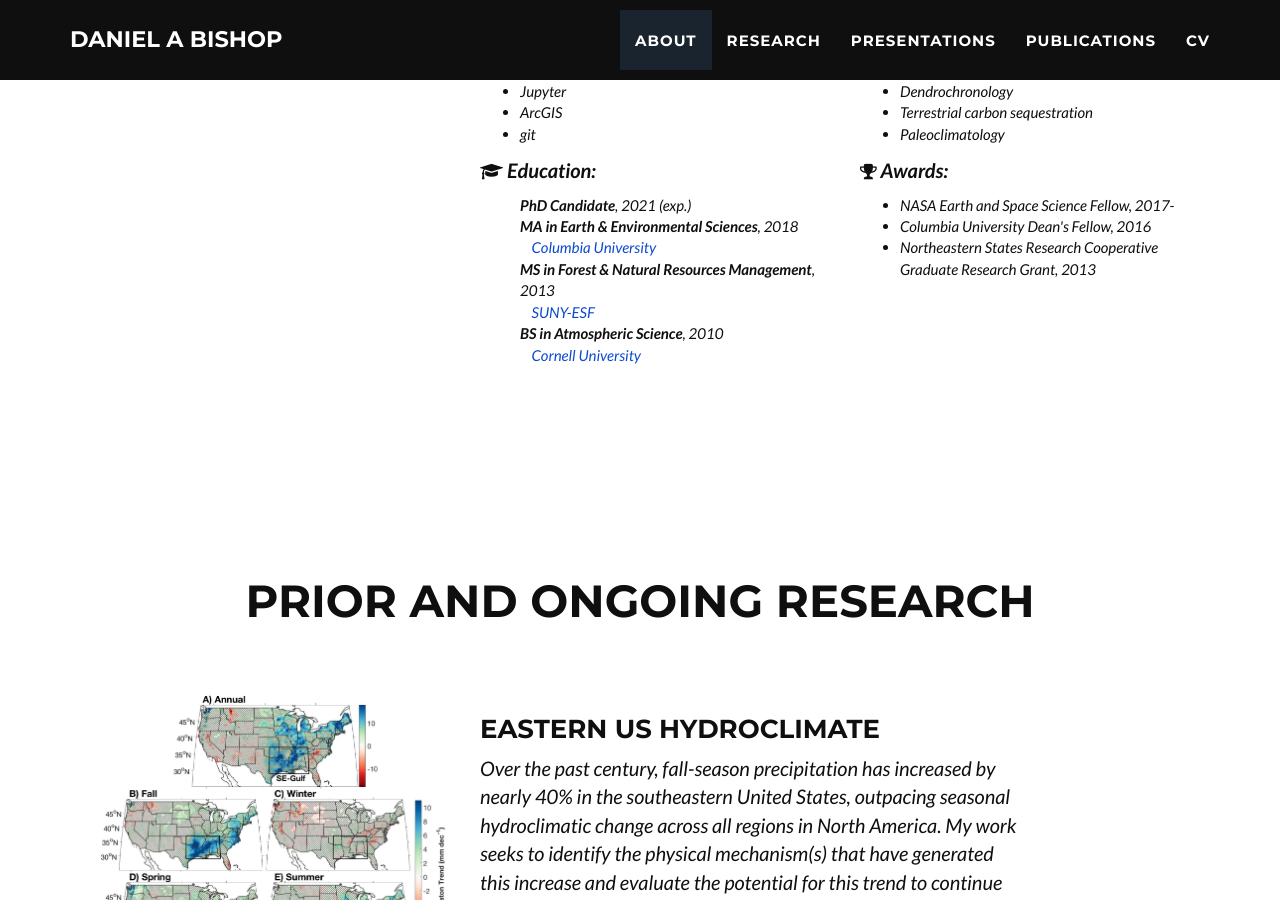
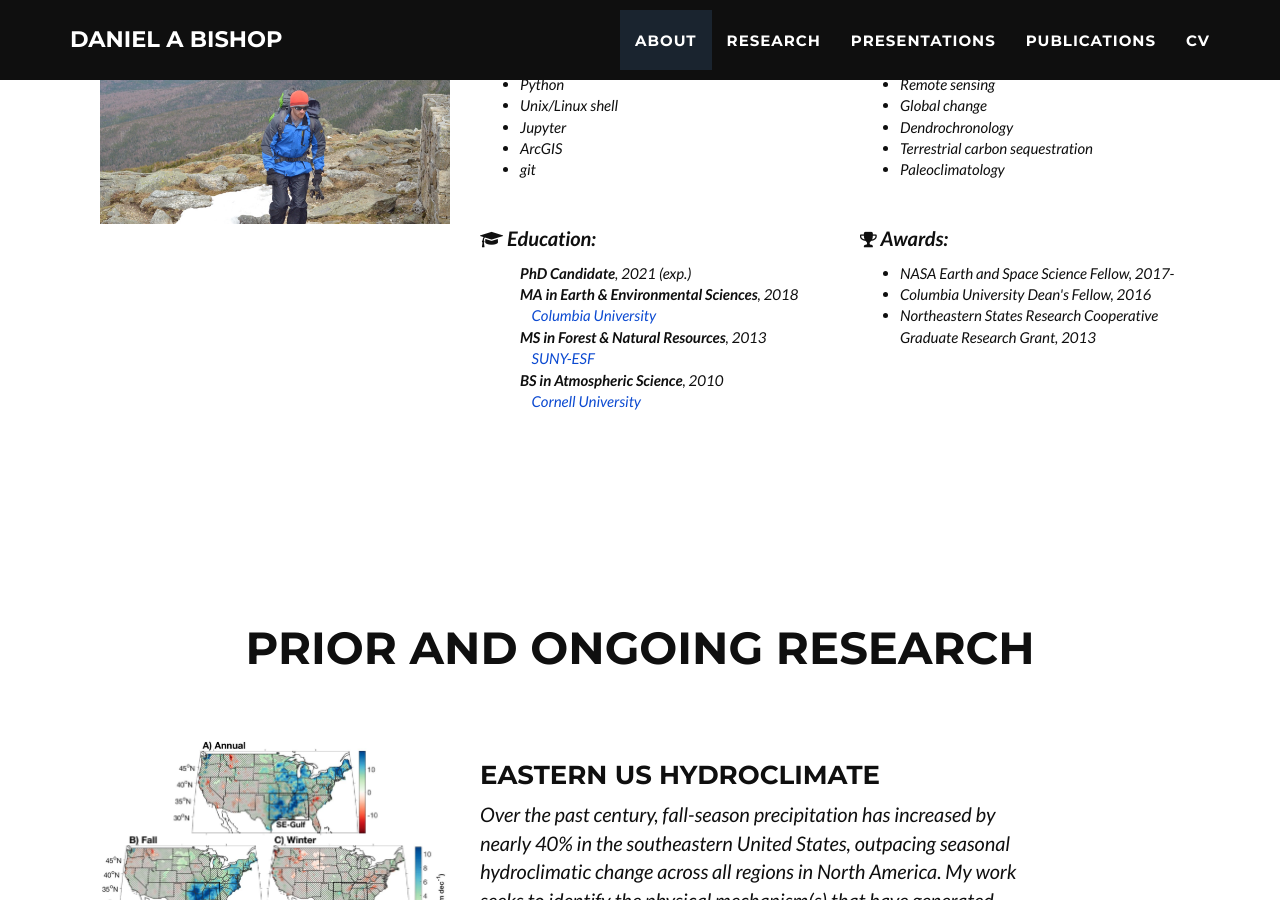
Before and after one commit to danielabishop/danielabishop.github.io, a Jekyll site: the page built from index.html, in a window 1280 px wide and 900 px high, scrolled down 1360 px. Built offline with Jekyll 4.4.1, drawn with Linux system fonts in a browser that asks for light colours; some web fonts are replaced; comment, search, counter and statistics services are not loaded.

Commit message:
About updates

```diff
--- a/_includes/portfolio_grid.html
+++ b/_includes/portfolio_grid.html
@@ -15,7 +15,7 @@
             <div class="container">
                 <div class="col-md-4">
                     <p><br></p>
-                    <img class="img-responsive" src="img/about.jpg" alt="">
+                    <img class="img-responsive" src="img/about1.jpg" alt="">
                 </div>
                 <div class="col-md-8">
                     <p><br><b>I am a PhD Candidate at the <a href="https://www.ldeo.columbia.edu">Lamont-Doherty Earth Observatory</a> at <a href="https://eesc.columbia.edu">Columbia University</a>. My primary
@@ -25,12 +25,13 @@
                         dissertation research considers the drivers of change in spatial and temporal hydroclimate, with an
                         emphasis on dynamic and thermodynamic causes of decadal-to-centennial precipitation trends and
                         variability over eastern North America.<br><br>For more, see
-                        <a class="page-scroll" href="#research">Research</a></b>.<br></p>
+                        <a class="page-scroll" href="#research">Research</a></b>.<br><br></p>
                 </div>
             </div>
 
             <div class="container">
                 <div class="col-md-4">
+                    <img class="img-responsive" src="img/about2.jpg" alt="">
                 </div>
                 <div class="col-md-4 .col-md-offset-4">
                     <p><i><b><i style="font-size:18px" class="fa">&#xf013;</i> Technical Skills:</b><br></i></p>
@@ -67,7 +68,7 @@
                         <li><b>PhD Candidate</b>, 2021 (exp.)</li>
                         <li><b>MA in Earth &amp; Environmental Sciences</b>, 2018<br>
                             &nbsp;&nbsp;&nbsp;&nbsp;<a href="https://eesc.columbia.edu">Columbia University</a></li>
-                        <li><b>MS in Forest &amp; Natural Resources Management</b>, 2013<br>
+                        <li><b>MS in Forest &amp; Natural Resources</b>, 2013<br>
                             &nbsp;&nbsp;&nbsp;&nbsp;<a href="https://www.esf.edu/fnrm/graduate/nrm/">SUNY-ESF</a></li>
                         <li><b>BS in Atmospheric Science</b>, 2010<br>
                             &nbsp;&nbsp;&nbsp;&nbsp;<a href="https://www.eas.cornell.edu/eas">Cornell University</a></li></i>
```
Also changed, not shown: img/about.jpg (deleted), img/about1.jpg (added), img/about2.jpg (added), 10 other files.
